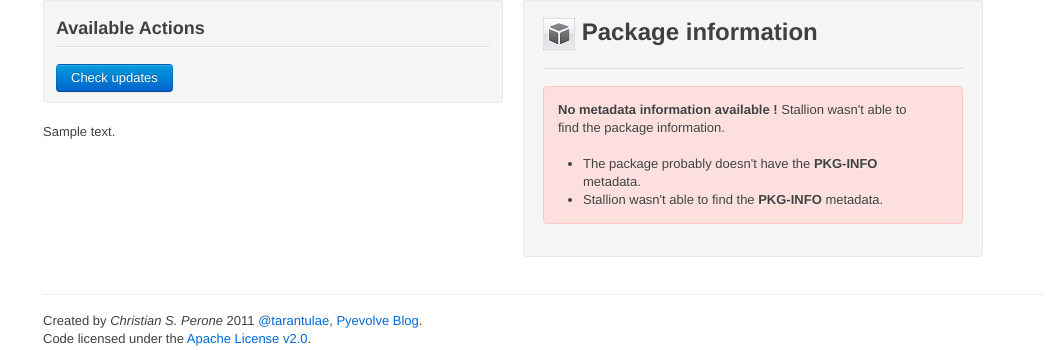
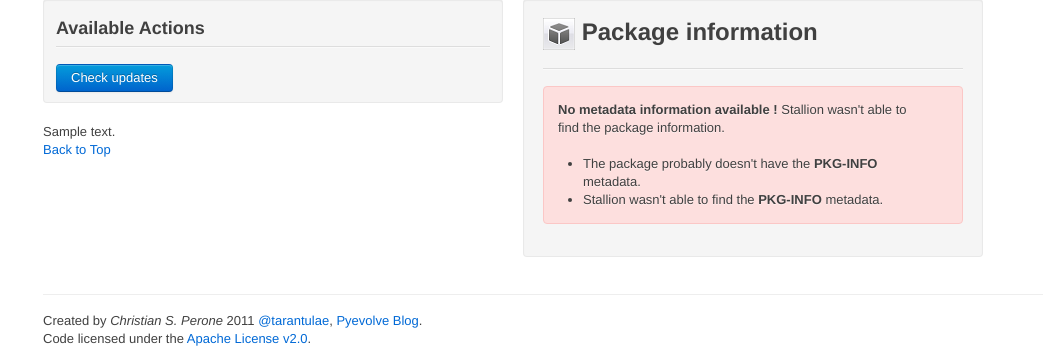
Before and after one commit to perone/stallion, a Flask app: template stallion/templates/distribution.html in a window 1280 px wide. Shown: the part 243-593 px from the top of the page, without its empty margins (217-1280 px from the left). Run offline with Flask 2, Linux system fonts and the light colour scheme; the template is opened without the code that fills it: most values are stand-ins (such as "Sample title", 1, 10 or a date in 2020); some libraries are stand-ins or nearby versions.

Commit message:
Added Back to Top link at the end of the distribution description.

```diff
--- a/stallion/templates/distribution.html
+++ b/stallion/templates/distribution.html
@@ -4,6 +4,11 @@
 <script type="text/javascript">
 
  $(document).ready(function() {
+
+	$('#back-to-top').click(function() {
+		window.scrollTo(0,0);
+		return false;
+	});
 
     $('#modal-update').modal({
 	    keyboard: true
@@ -58,7 +63,8 @@
 
 	{% if  description_render %}
 		{{ description_render|safe }}
-		<br /> <br />
+		<br />
+		<a href="#" id="back-to-top">Back to Top</a>
 	{% else %}
 		<div class="alert-message block-message error">
 			<p><strong>No description information available !</strong> Stallion wasn't able to find
```
